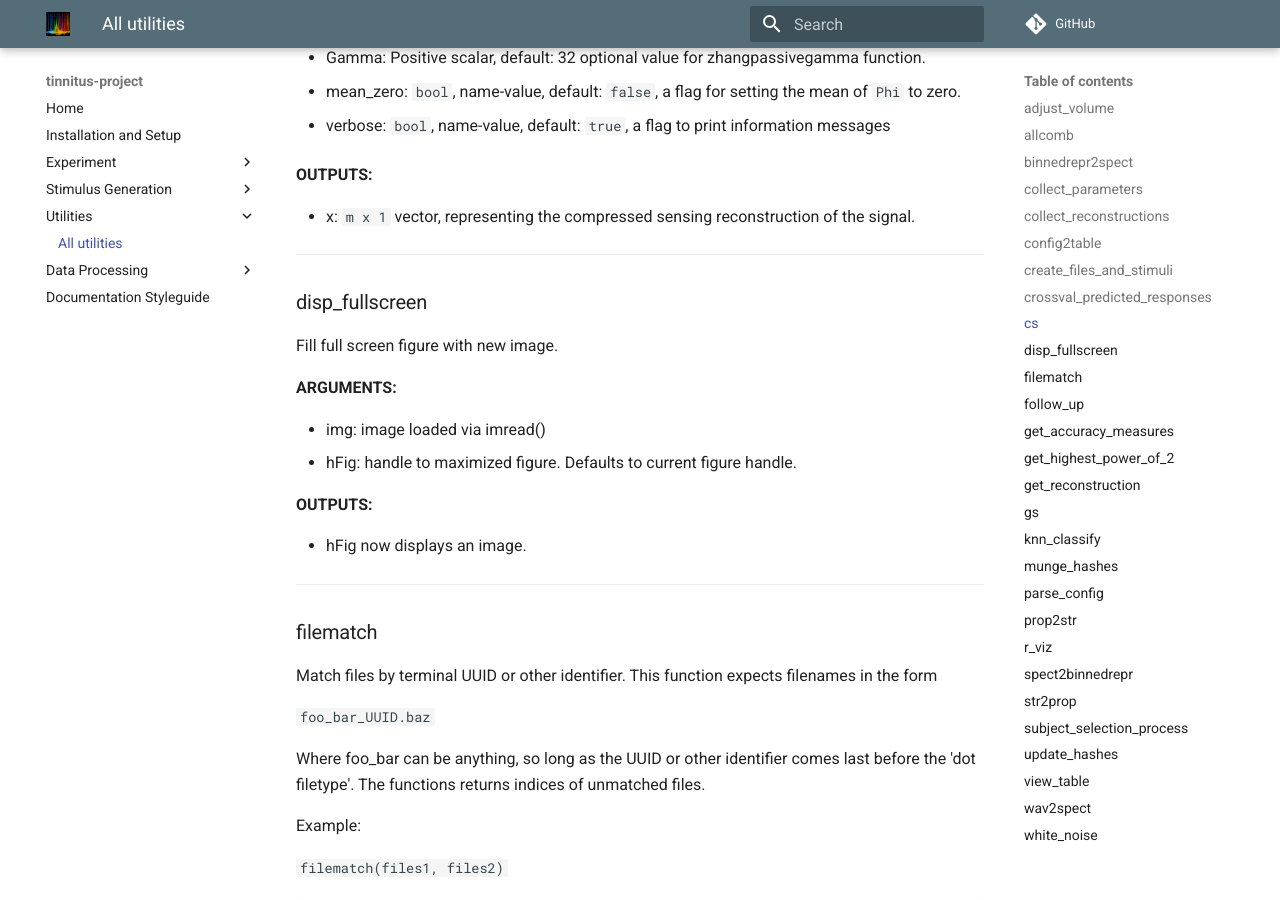
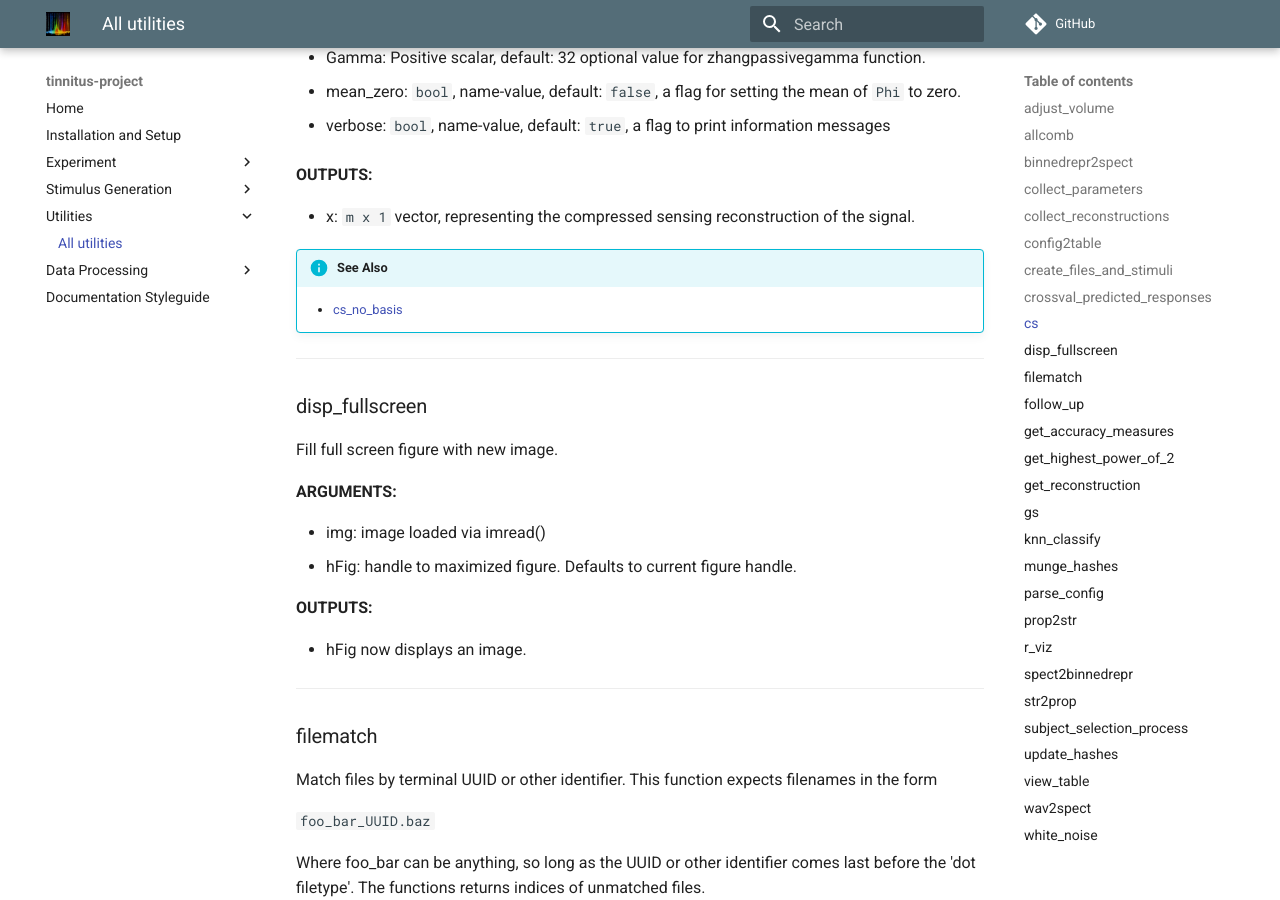
Before and after one commit to The-Lammert-Lab/tinnitus-reconstruction, an MkDocs documentation site: the page built from docs/utils.md, in a window 1280 px wide and 900 px high, scrolled down 7092 px. Built offline with MkDocs 1.6.1 and Material for MkDocs 9.7.7, drawn with Linux system fonts in a browser that asks for light colours; comment, search, counter and statistics services are not loaded.

Commit message:
Auto-update doc files

```diff
--- a/docs/utils.md
+++ b/docs/utils.md
@@ -409,6 +409,11 @@ a flag to print information messages
 
 - x: `m x 1` vector,
 representing the compressed sensing reconstruction of the signal.
+
+
+
+!!! info "See Also"
+    * [cs_no_basis](./#cs_no_basis)
 
 
 
```
